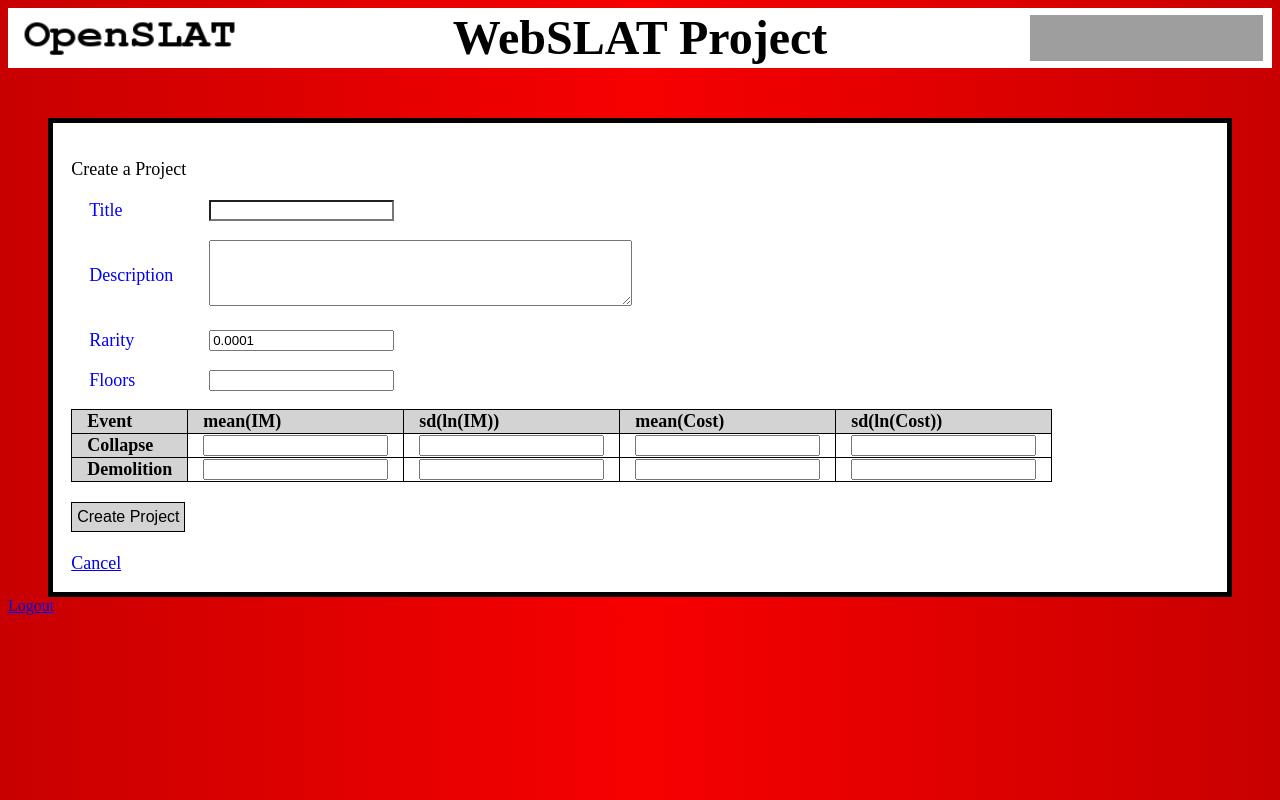
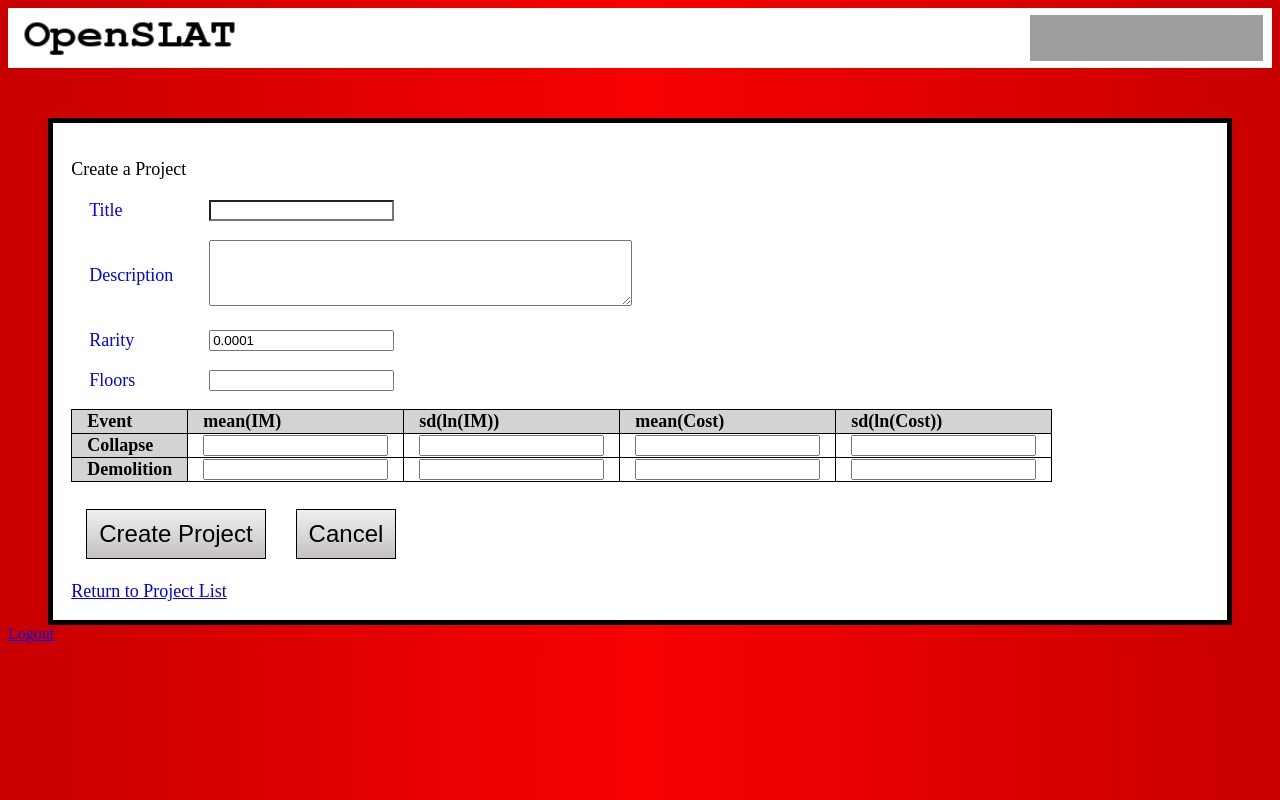
Before and after one commit to openslat/webslat, a Django app: page /slat/project in a window 1280 px wide. Run offline with Django 3.2, Linux system fonts and the light colour scheme; the visitor is signed in with stand-in values (Sample User, id 1); parts of the project's set-up code (start-up, migrations or seed data) failed here and were passed over; some libraries are stand-ins or nearby versions; grey boxes are pictures that could not be loaded.

Commit message:
Continue work on styles.

```diff
--- a/webslat/slat/models.py
+++ b/webslat/slat/models.py
@@ -3,7 +3,7 @@ import sys
 import time
 from scipy.optimize import fsolve, newton
 from django.db import models
-from django.forms import  ModelForm, BaseModelFormSet, Textarea, FloatField, FileField, Form, ModelChoiceField, IntegerField, HiddenInput, CharField
+from django.forms import  ModelForm, BaseModelFormSet, NumberInput, Textarea, TextInput, FloatField, FileField, Form, ModelChoiceField, IntegerField, HiddenInput, CharField
 from django.forms import Form, ChoiceField, Select
 from slat.constants import *
 from .nzs import *
@@ -395,8 +395,19 @@ class ProjectForm(ModelForm):
         model = Project
         fields = '__all__'
         widgets = {
-            'description_text': Textarea(attrs={'cols': 50, 'rows': 4}),
+            'description_text': Textarea(attrs={'cols': 50, 'rows': 4, 'title': "Enter the description"}),
             'IM': HiddenInput,
+            'title_text': TextInput(attrs={'title': 'Enter the title text here.'}),
+            'rarity': NumberInput(attrs={'title': "The rate-of-exceedence of the rarest event we are interested in displaying."}),
+            'floors': NumberInput(attrs={'title': "The number of floors in the structure."}),
+            'mean_im_collapse': NumberInput(attrs={'title': 'The mean IM value at which collapse occurs.'}),
+            'sd_ln_im_collapse': NumberInput(attrs={'title': 'The standard deviation of log(IM) at which collapse occurs.'}),
+            'mean_cost_collapse': NumberInput(attrs={'title': 'The mean cost of collapse.'}),
+            'sd_ln_cost_collapse': NumberInput(attrs={'title': 'The standard deviation of log(cost) of collapse.'}),
+            'mean_im_demolition': NumberInput(attrs={'title': 'The mean IM value at which demolition occurs.'}),
+            'sd_ln_im_demolition': NumberInput(attrs={'title': 'The standard deviation of log(IM) at which demolition occurs.'}),
+            'mean_cost_demolition': NumberInput(attrs={'title': 'The mean cost of demolition.'}),
+            'sd_ln_cost_demolition': NumberInput(attrs={'title': 'The standard deviation of log(cost) of demolition.'}),
             }
 
 class HazardForm(ModelForm):
--- a/webslat/slat/static/slat/style.css
+++ b/webslat/slat/static/slat/style.css
@@ -51,11 +51,31 @@ label {
 }
 
 input.normal[type="submit"] {
-  vertical-align: middle;
-  display: block;
-  font-size: medium;
-  margin-top: 20px;
-  padding: 5px;
+  background:-webkit-gradient( linear, left top, left bottom, color-stop(0.05, #ededed), color-stop(1, #c4c0c4) );
+  background:-moz-linear-gradient( center top, #ededed 5%, #c4cd0c4 100% );
+  filter:progid:DXImageTransform.Microsoft.gradient(startColorstr='#ededed', endColorstr='#c4c0c4');
+  background-color:#ededed;
+  border:1px solid #000000;
+  color: #000000;
+  font-family:Arial;
+  font-size:x-large;
+  font-style:normal;
+  width:auto;
+  padding-left: 0.5em;;
+  padding-right: 0.5em;
+  text-decoration:none;
+  text-align:center;
+}
+
+input.normal[type="submit"]:hover {
+   background:-webkit-gradient( linear, left top, left bottom, color-stop(0.05, #c4c0c4), color-stop(1, #ededed) );
+   background:-moz-linear-gradient( center top, #c4c0c4 5%, #ededed 100% );
+   filter:progid:DXImageTransform.Microsoft.gradient(startColorstr='#c4c0c4', endColorstr='#ededed');
+   background-color:#c4c0c4;
+}
+input.normal[type="submit"]:active {
+   position:relative;
+   top:1px;
 }
 
 input[type="text"] {
@@ -221,3 +241,33 @@ input[type="number"] {
 .login .password-reset-link {
     text-align: center;
 }
+
+.link_button {
+   background:-webkit-gradient( linear, left top, left bottom, color-stop(0.05, #ededed), color-stop(1, #c4c0c4) );
+   background:-moz-linear-gradient( center top, #ededed 5%, #c4cd0c4 100% );
+   filter:progid:DXImageTransform.Microsoft.gradient(startColorstr='#ededed', endColorstr='#c4c0c4');
+   background-color:#ededed;
+   border:1px solid #000000;
+   display:inline-block;
+   color: #000000;
+   font-family:Arial;
+   font-size:x-large;
+   font-style:normal;
+   /*height:2em;*/
+   line-height:2em;
+   width:auto;
+   padding-left: 0.5em;;
+   padding-right: 0.5em;
+   text-decoration:none;
+   text-align:center;
+}
+
+.link_button:hover {
+	background:-webkit-gradient( linear, left top, left bottom, color-stop(0.05, #c4c0c4), color-stop(1, #ededed) );
+	background:-moz-linear-gradient( center top, #c4c0c4 5%, #ededed 100% );
+	filter:progid:DXImageTransform.Microsoft.gradient(startColorstr='#c4c0c4', endColorstr='#ededed');
+	background-color:#c4c0c4;
+}.link_button:active {
+	position:relative;
+	top:1px;
+}
--- a/webslat/slat/templates/slat/index.html
+++ b/webslat/slat/templates/slat/index.html
@@ -19,7 +19,5 @@
     <p>No projects are available.</p>
 {% endif %}
 
-<form action="{% url 'slat:project' %}" method="get">
-{% csrf_token %}
-<input type="submit" value="New Project" />
+<a href="{% url 'slat:project' %}" class="link_button">New Project</a>
 {% endblock %}
--- a/webslat/slat/templates/slat/project.html
+++ b/webslat/slat/templates/slat/project.html
@@ -11,12 +11,9 @@
 
 {% block bodyclass %}{{ block.super }} slat {% endblock %}
 {% block title %}WebSLAT Project {{ form.instance.title_text }}{% endblock %}
-{% block content_title %}WebSLAT Project {{ form.instance.title_text }}{% endblock %}
+{% block content_title %}{{ form.instance.title_text }}{% endblock %}
 {% block content %}
 {% if form.instance.id %}
-<div class="project_title">
-<b>Project:</b>{{ form.instance.title_text }}
-</div>
 <form action="{% url 'slat:project' form.instance.id %}" method="post">
 {% else %}
 <p>Create a Project</P>
@@ -37,10 +34,15 @@
     <tr><th>Collapse</th><td> {{ form.mean_im_collapse }} </td><td> {{ form.sd_ln_im_collapse }} </td><td> {{ form.mean_cost_collapse }} </td><td> {{ form.sd_ln_cost_collapse }} </td></tr>
     <tr><th>Demolition</th><td> {{ form.mean_im_demolition }} </td><td> {{ form.sd_ln_im_demolition }} </td><td> {{ form.mean_cost_demolition }} </td><td> {{ form.sd_ln_cost_demolition }} </td></tr>
     </table>
+    <br/>
    {% if form.instance.id %}
     <input type="submit" value="Submit Changes" class="normal"/>
    {% else %}
-    <input type="submit" value="Create Project" class="normal"/>
+    <table><tr><td style="vertical-align:middle">
+    	      <input type="submit" value="Create Project" class="normal"/>
+	  </td><td style="vertical-align:bottom">
+	      <a href="{% url 'slat:index' %}"  class="link_button">Cancel</a>
+	  </td></tr></table>
    {% endif %}
 </form>
 
@@ -70,9 +72,5 @@
 {% endif %}
 
 <br/>
-{% if form.instance.id %}
 <a href="{% url 'slat:index' %}">Return to Project List</a>
-{% else %}
-<a href="{% url 'slat:index' %}">Cancel</a>
-{% endif %}
 {% endblock %}
--- a/webslat/slat/views.py
+++ b/webslat/slat/views.py
@@ -79,6 +79,12 @@ def project(request, project_id=None):
             project = Project.objects.get(pk=project_id)
             form = ProjectForm(instance=project, initial=model_to_dict(project))
             form.fields['floors'].widget = HiddenInput()
+            print(form.fields['floors'].label)
+            form.fields['floors'].label = "Number of Floors"
+            print(form.fields['floors'].widget.attrs)
+            print(dir(form.fields['floors'].widget.attrs))
+            form.fields['floors'].widget.attrs['title'] = 'Enter the number of floors';
+
             if project.IM and len(project.model().ComponentsByEDP()) > 0:
                 building = project.model()
                 im_func = project.IM.model()
```
